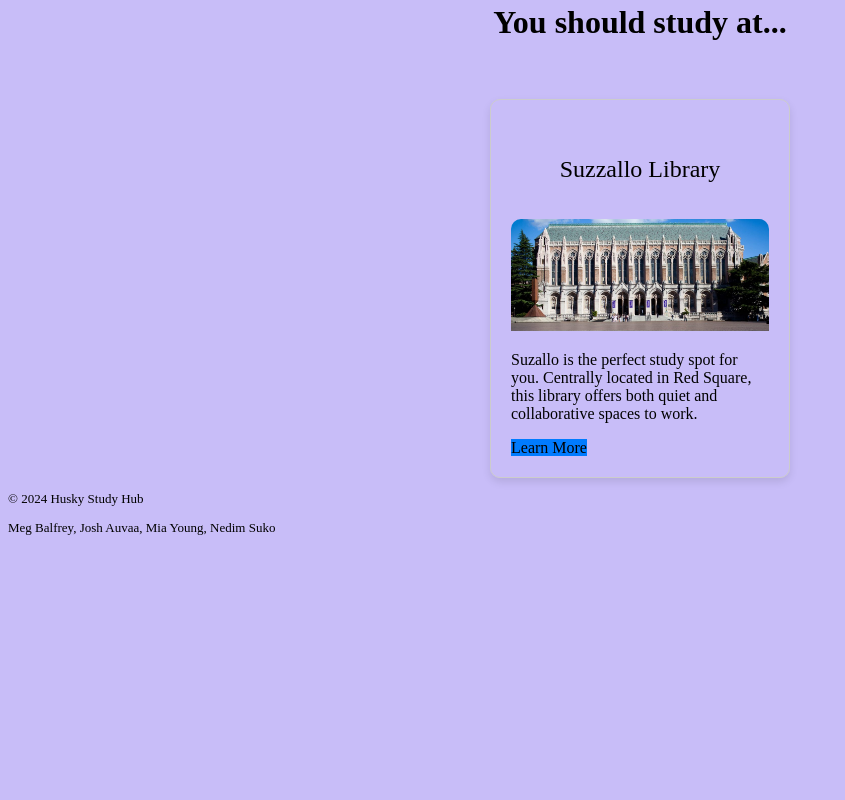
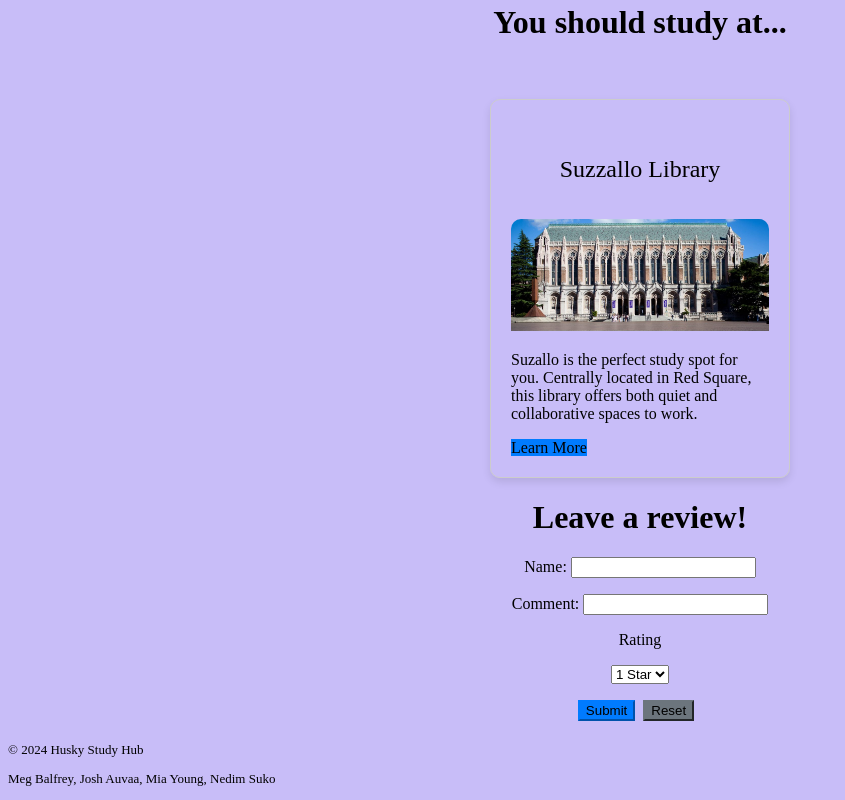
Before and after one commit to info340b-sp24/project-group3, a React (Create React App) app: page / in a window 1280 px wide. Shown: the part 1997-2797 px from the top of the page, without its empty margins (0-845 px from the left). Before the commit the page ends 2546 px from the top, so only its background shows below. Built offline with nearby package versions, Linux system fonts and the light colour scheme.

Commit message:
SubmitReview Page

```diff
--- a/src/components/App.js
+++ b/src/components/App.js
@@ -2,6 +2,8 @@ import React from 'react';
 import ReactDom from 'react-dom/client';
 import { Quiz } from './quiz';
 import { QuizResults } from './quizresults';
+import { SubmitReview } from './submitreview';
+
 // import '.src/style.css'
 // import 'bootstrap/dist/css/bootstrap.css'
 
@@ -83,6 +85,7 @@ function Card(props) {
 
         <Quiz></Quiz>
         <QuizResults></QuizResults>
+        <SubmitReview></SubmitReview>
 
         <footer>
           <p>&copy; 2024 Husky Study Hub</p>
--- a/src/components/submitreview.js
+++ b/src/components/submitreview.js
@@ -1 +1,38 @@
 import React from 'react';
+import ReactDom from 'react-dom/client';
+
+export function SubmitReview() {
+    return (
+            <div className="index-container">
+                <h1>Leave a review!</h1>
+                <div className="picture">
+                    <form action="#" method="POST" enctype="multipart/form-data">
+                        <div className="form-group">
+                            <label htmlFor="name">Name: </label>
+                            <input type="text" className="form-control" id="name" name="name" required />
+                        </div>
+                        <div className="form-group">
+                            <label htmlFor="entry">Comment: </label>
+                            <input type="text" className="form-control" id="entry" name="entry" required />
+                        </div>
+
+                        <div className="question">
+                            <p>Rating</p>
+                            <div>
+                                <select name="Rating">
+                                    <option value="1 star">1 Star</option>
+                                    <option value="2 star">2 Star</option>
+                                    <option value="3 star">3 Star</option>
+                                    <option value="4 star">4 Star</option>
+                                    <option value="5 star">5 Star</option>
+                                </select>
+                            </div>
+                        </div>
+
+                        <button type="submit" className="btn btn-primary">Submit</button>
+                        <button type="reset" className="btn btn-secondary">Reset</button>
+                    </form>
+                </div>
+            </div>
+    );
+}
```
